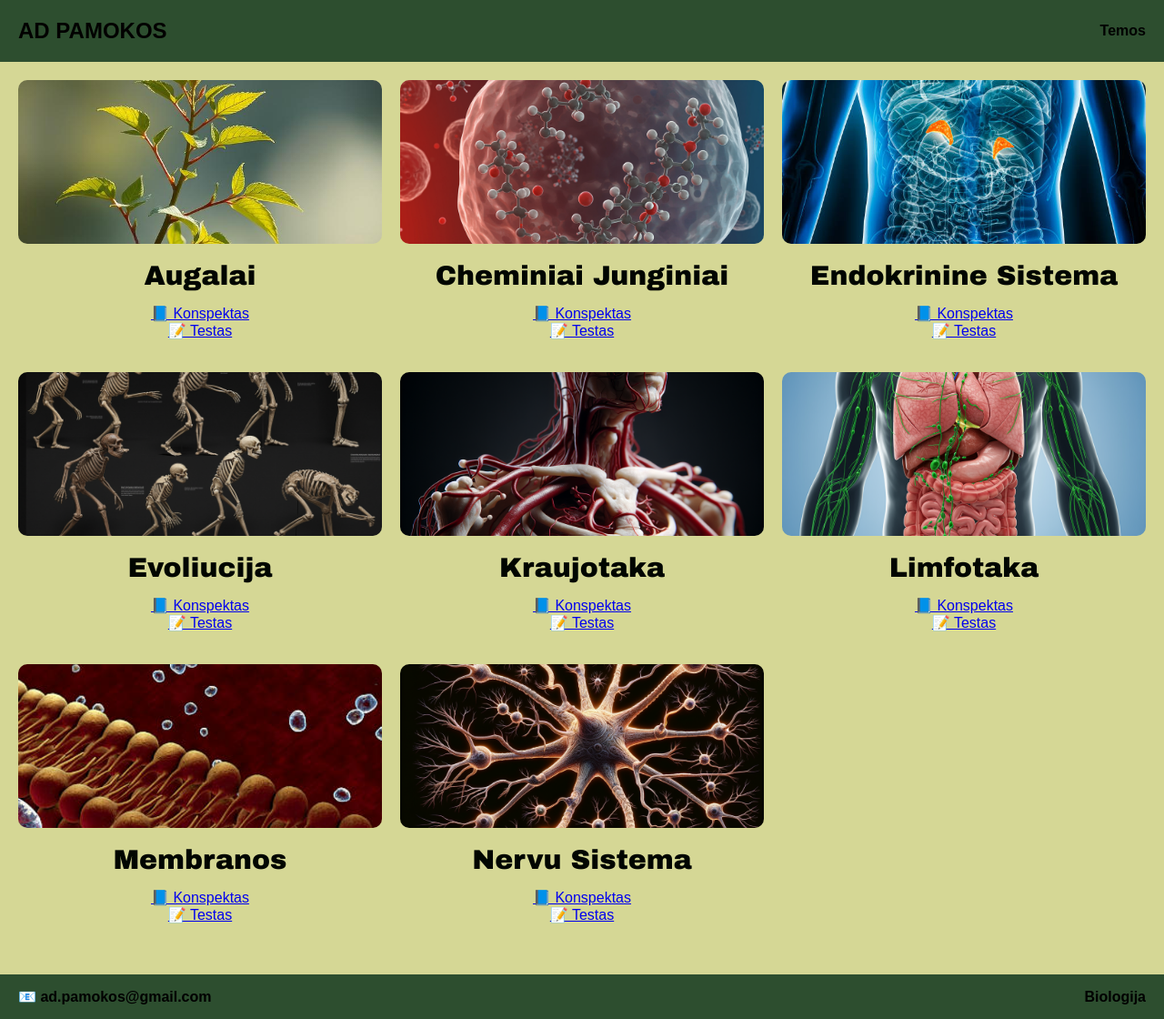
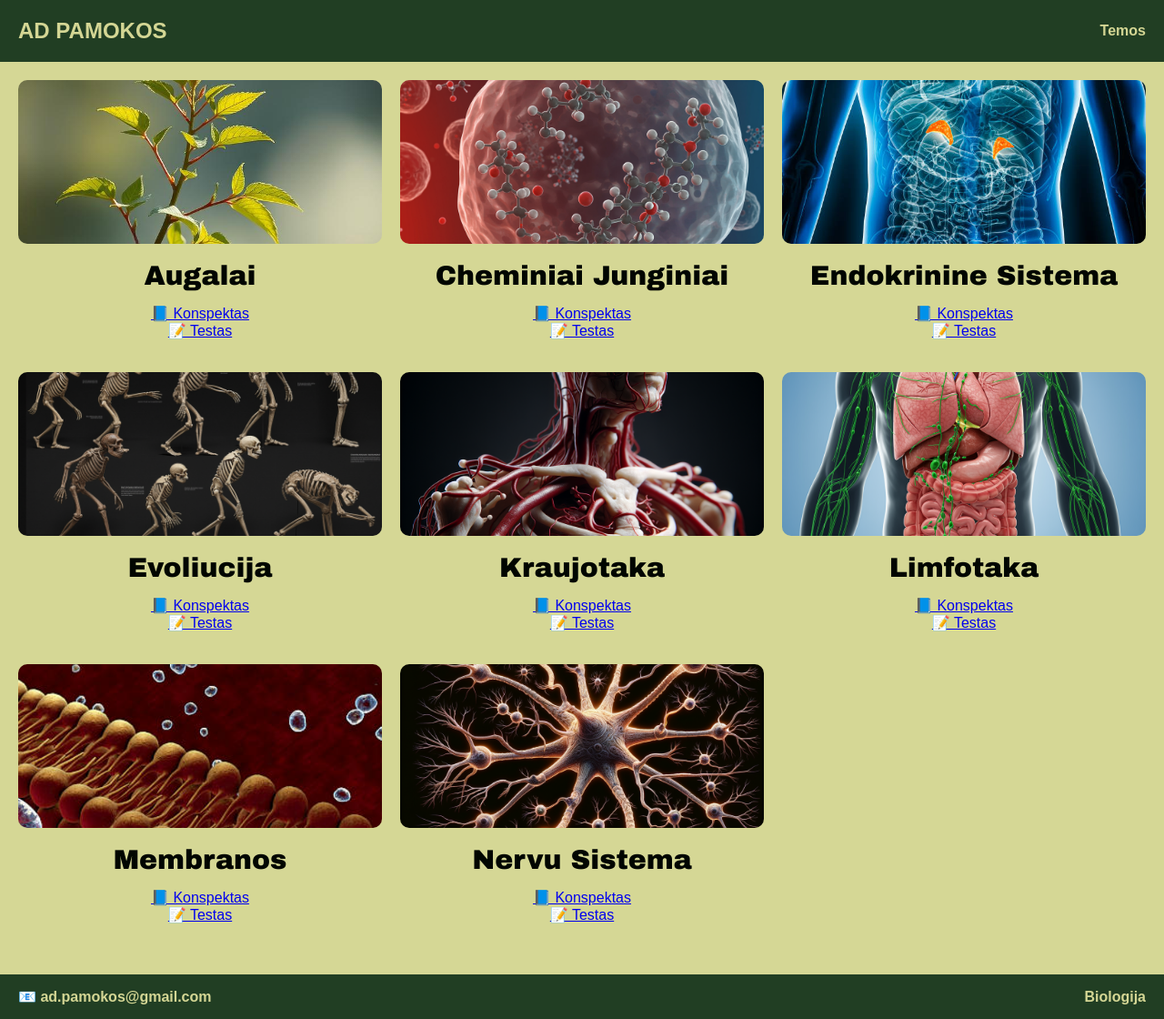
Before and after one commit to 1cete/adbiology, a Flask app: page / in a window 1280 px wide. Shown: the whole page at 91% size. Run offline with Flask 3, Linux system fonts and the light colour scheme.

Commit message:
pakeistos spalvos nr3

```diff
--- a/static/style.css
+++ b/static/style.css
@@ -6,8 +6,8 @@ body {
 
 /* Viršutinė juosta */
 nav {
-    background-color: #2d4e2f;
-    color: rgb(2, 0, 0);
+    background-color: #213e23;
+    color: #d5d795fe;
     padding: 20px;
     display: flex;
     justify-content: space-between;
@@ -30,7 +30,7 @@ nav ul li {
 }
 
 nav ul li a {
-    color: rgb(0, 0, 0);
+    color: #d5d795fe;
     text-decoration: none;
     font-weight: bold;
 }
@@ -79,8 +79,8 @@ nav ul li a {
 }
 
 footer {
-    background-color: #2d4e2f;
-    color: rgb(1, 0, 0);
+    background-color: #213e23;
+    color: #d5d795fe;
     padding: 15px 20px;
     display: flex;
     justify-content: space-between;
```
